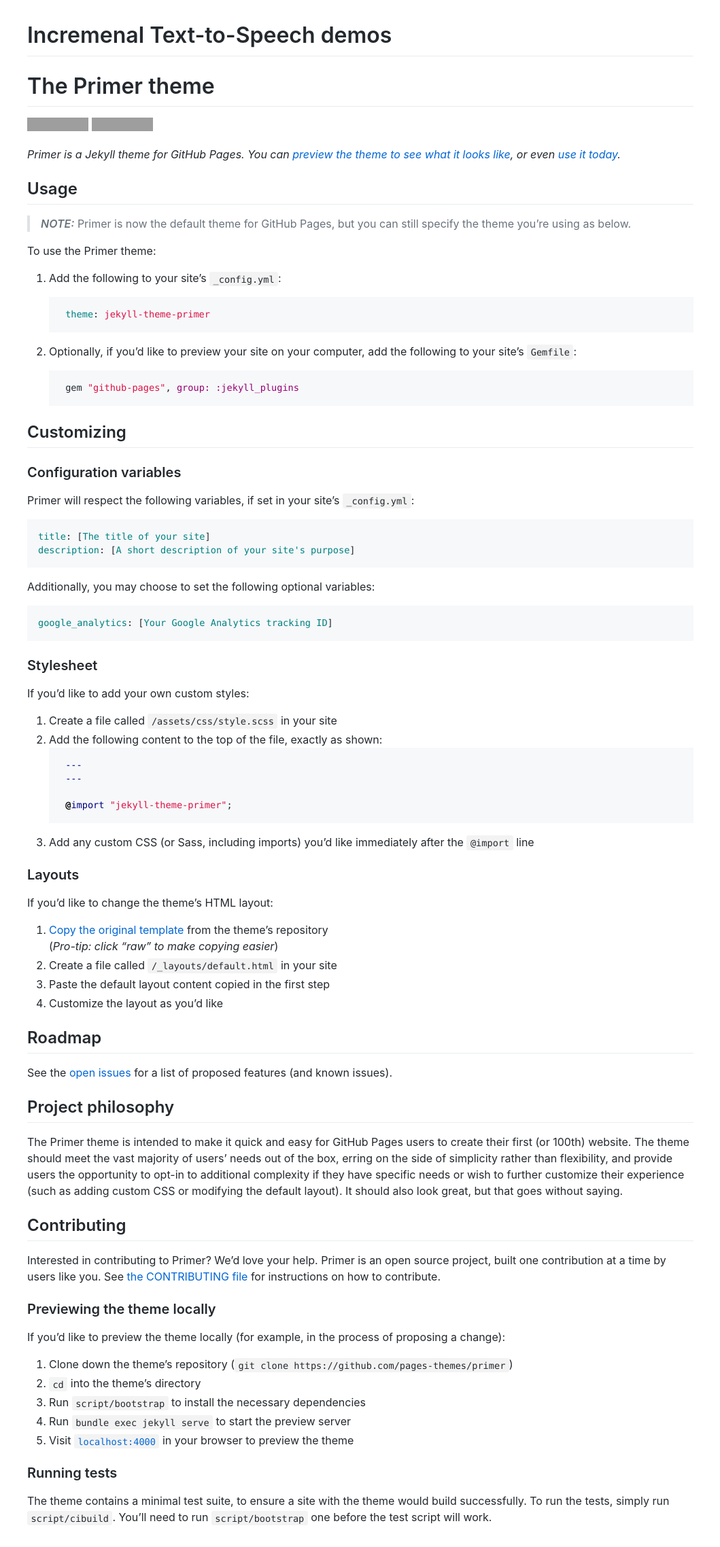
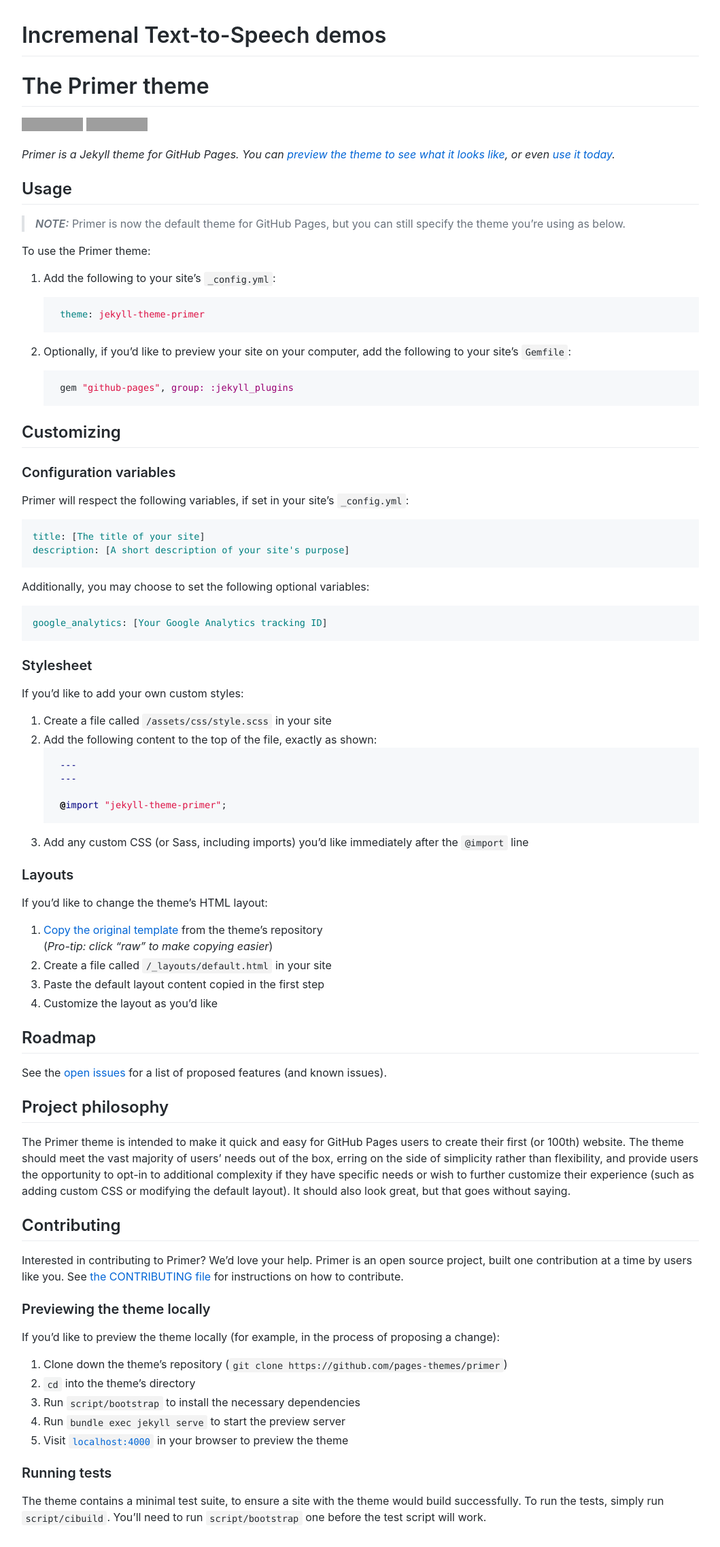
Before and after one commit to IncTTS/IncTTS.github.io, a Jekyll site: the page built from readme_primer.md, in a window 1280 px wide. Shown: the whole page at 68% size, without its empty margins (110-1169 px from the left). Built offline with Jekyll 4.4.1, drawn with Linux system fonts in a browser that asks for light colours; our own code applies the rules of GitHub Pages for plain Markdown files; comment, search, counter and statistics services are not loaded; grey boxes are pictures that could not be loaded.

Commit message:
set container from px-3 to px-2

```diff
--- a/_layouts/default.html
+++ b/_layouts/default.html
@@ -25,7 +25,7 @@
 
   </head>
   <body>
-    <div class="container-lg px-3 my-5 markdown-body">
+    <div class="container-lg px-2 my-5 markdown-body">
       {% if site.title and site.title != page.title %}
       <!--<h1><a href="{{ "/" | absolute_url }}">{{ site.title }}</a></h1>-->
       <h1>{{ site.title }}</h1>
```
